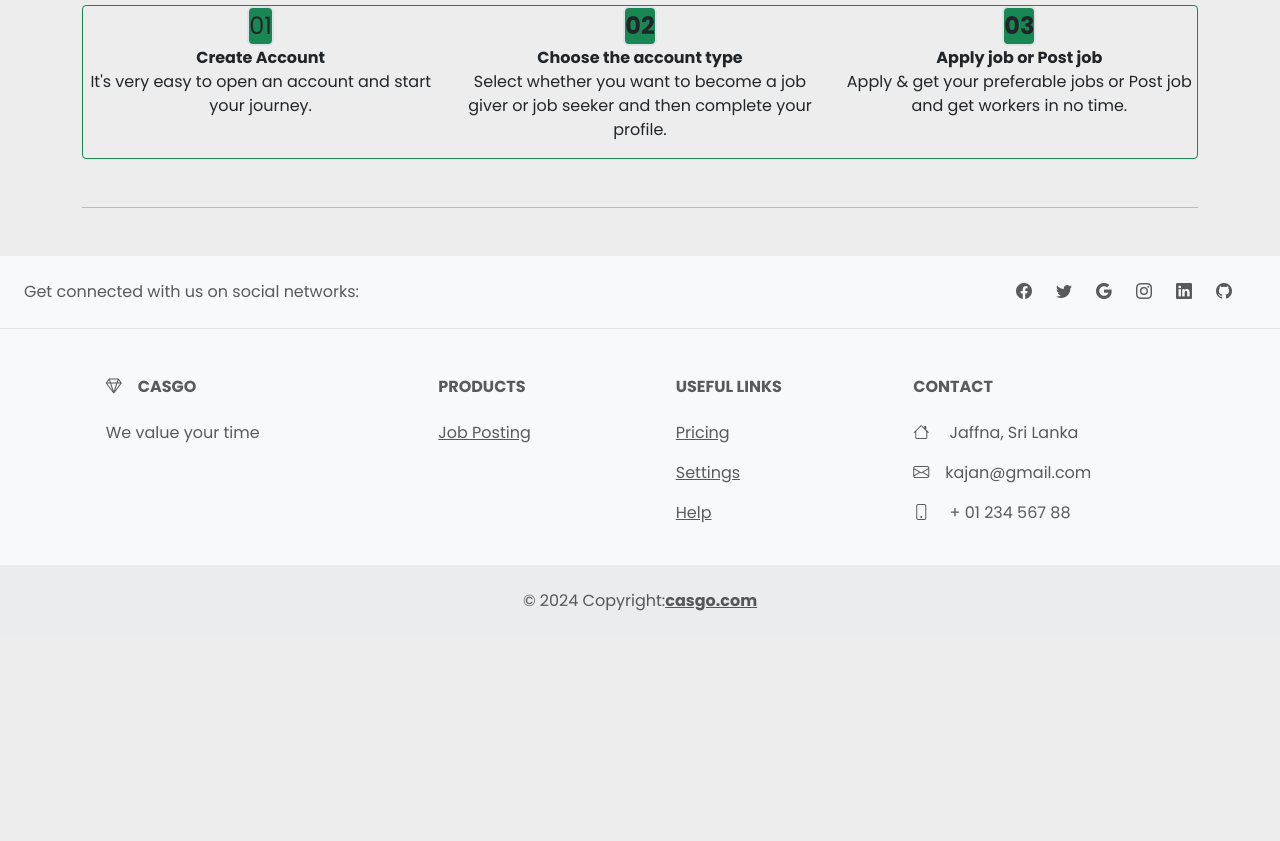
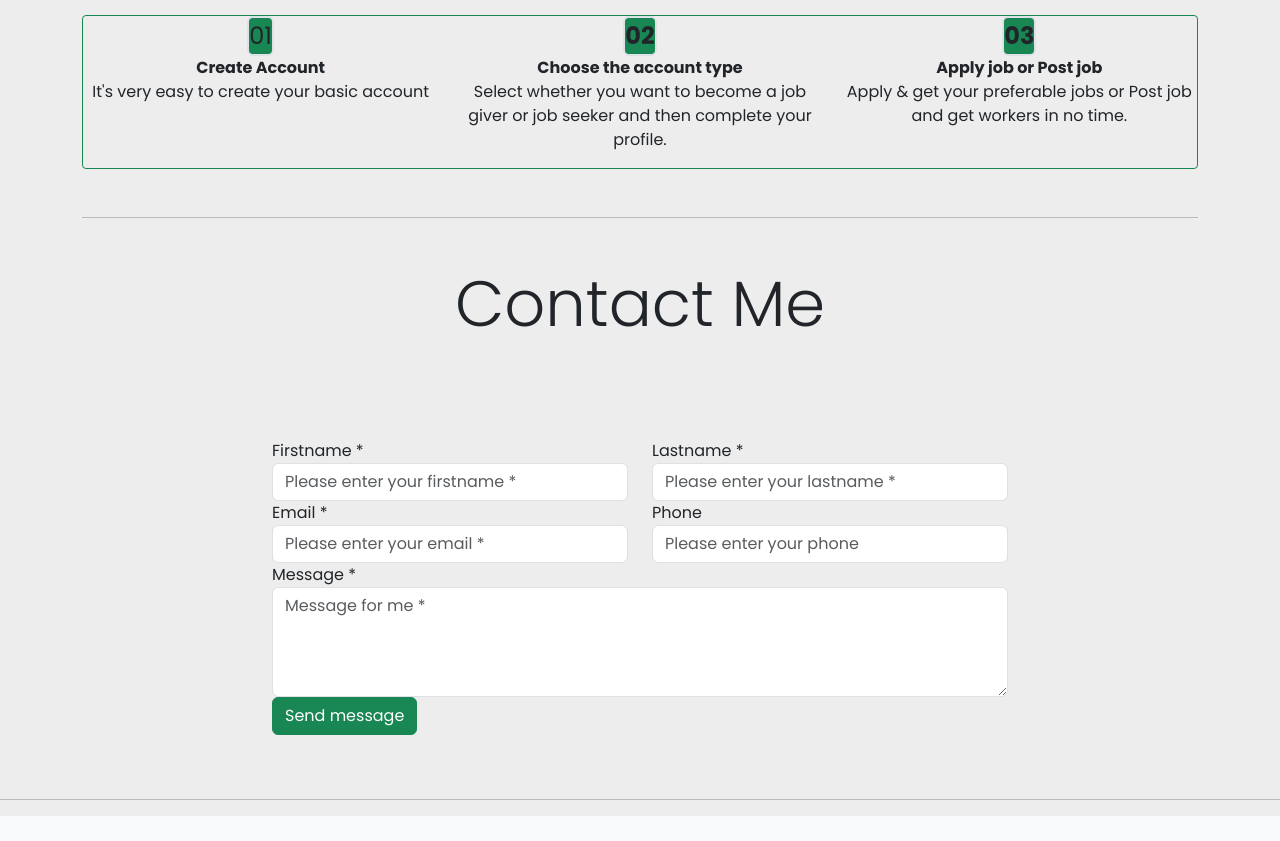
Before and after one commit to Kajasoruban/casgo, a React (Create React App) app in the folder frontend/my-app/: page / in a window 1280 px wide. Shown: the part 882-1723 px from the top of the page. Before the commit the page ends 1519 px from the top, so only its background shows below. Built offline with nearby package versions, Linux system fonts and the light colour scheme.

Commit message:
little polished

```diff
--- a/frontend/my-app/src/App.css
+++ b/frontend/my-app/src/App.css
@@ -45,12 +45,13 @@ body {
 /* for carousel start*/
 
 .text-stroke-p{
-    -webkit-text-stroke: 1px #ffc107;
+    -webkit-text-stroke: 2px #ffc107;
+
     color: #2b580c;
 }
 
 .text-stroke-s{
-    -webkit-text-stroke: 2px #2b580c;
+    -webkit-text-stroke: 3px #2b580c;
     color: #ffc107;
 }
 
@@ -62,15 +63,15 @@ body {
 }
 
 .c-item {
-    height: 560px;
-    width: 100vw;
+    height: 570px;
+    width: 100%;
   }
 
 .c-img {
 height: 100%;
-width: 90%;
+width: 80%;
 margin: 0 auto;
-/* filter: brightness(0.9); */
+filter: brightness(0.5);
 }
 
 /* for carousel end*/
--- a/frontend/my-app/src/App.js
+++ b/frontend/my-app/src/App.js
@@ -59,8 +59,8 @@ function App() {
     <Route path="/admin/dashboard" element={<UserRoute><AdminDashboardHOC/></UserRoute>}/>
     <Route path="/admin/allusers" element={<UserRoute><AdminAllUsersHOC/></UserRoute>}/>
     <Route path="/admin/alljobs" element={<UserRoute><AdminAllJobsHOC/></UserRoute>}/>
-    <Route path="/jobs" element={<UserRoute><Jobs/></UserRoute>}/>
-    <Route path='/jobs/:id' element={<JobsById />} />
+    <Route path="/jobs" element={<Jobs/>}/>
+    <Route path='/jobs/:id' element={<UserRoute><JobsById /></UserRoute>} />
     <Route path="*" element={<NotFound/>}/>
 
     </Routes>
--- a/frontend/my-app/src/components/Landing.jsx
+++ b/frontend/my-app/src/components/Landing.jsx
@@ -34,7 +34,7 @@ function Landing(){
           <div className="carousel-inner">
             <div className="carousel-item active c-item ">
               <img
-                src="https://img.freepik.com/free-vector/man-search-hiring-job-online-from-laptop_1150-52728.jpg?w=1060&t=st=1707554661~exp=1707555261~hmac=6b1d011ae351ecdf7195323f33ecbb359e662c8e491b81336f5bfebfed059c4a"
+                src="https://img.freepik.com/free-vector/job-vacancy-isometric-background-with-applicants-employers-looking-into-resume-sheet-vector-illustration_1284-81716.jpg?w=826&t=st=1708105997~exp=1708106597~hmac=db54ff6997a9b2356219431791aa168bd81d7c3d149dc372a1cbcf145282fc71"
                 className="d-block  c-img"
                 alt="Slide 1"
               />
@@ -138,7 +138,7 @@ function Landing(){
                       Create Account
                     </div>
                     <p>
-                      It's very easy to open an account and start your journey.
+                      It's very easy to create your basic account
                     </p>
                   </div>
                 </div>
@@ -182,6 +182,77 @@ function Landing(){
         {/* how it work section end */}
 
 
+        <div class="container">
+          <h1 className="display-3 text-center my-5">Contact Me</h1>
+
+    <div class="row">
+
+      <div class="col-lg-8 col-lg-offset-2 mx-auto my-5">
+
+
+        <form id="contact-form" method="post" action="" role="form">
+
+        <div class="messages"></div>
+
+        <div class="controls">
+
+          <div class="row">
+            <div class="col-md-6">
+              <div class="form-group">
+                <label for="form_name">Firstname *</label>
+                <input id="form_name" type="text" name="name" class="form-control" placeholder="Please enter your firstname *" required="required" data-error="Firstname is required."/>
+                <div class="help-block with-errors"></div>
+              </div>
+            </div>
+            <div class="col-md-6">
+              <div class="form-group">
+                <label for="form_lastname">Lastname *</label>
+                <input id="form_lastname" type="text" name="surname" class="form-control" placeholder="Please enter your lastname *" required="required" data-error="Lastname is required."/>
+                <div class="help-block with-errors"></div>
+              </div>
+            </div>
+          </div>
+          <div class="row">
+            <div class="col-md-6">
+              <div class="form-group">
+                <label for="form_email">Email *</label>
+                <input id="form_email" type="email" name="email" class="form-control" placeholder="Please enter your email *" required="required" data-error="Valid email is required."/>
+                <div class="help-block with-errors"></div>
+              </div>
+            </div>
+            <div class="col-md-6">
+              <div class="form-group">
+                <label for="form_phone">Phone</label>
+                <input id="form_phone" type="tel" name="phone" class="form-control" placeholder="Please enter your phone"/>
+                <div class="help-block with-errors"></div>
+              </div>
+            </div>
+          </div>
+          <div class="row">
+            <div class="col-md-12">
+              <div class="form-group">
+                <label for="form_message">Message *</label>
+                <textarea id="form_message" name="message" class="form-control" placeholder="Message for me *" rows="4" required data-error="Please,leave us a message."></textarea>
+                <div class="help-block with-errors"></div>
+              </div>
+            </div>
+            <div class="col-md-12">
+              <input type="submit" class="btn btn-success btn-send" value="Send message"/>
+            </div>
+          </div>
+
+        </div>
+
+        </form>
+
+      </div>
+
+    </div>
+
+  </div>
+  <hr/>
+
+
       </>
     );
 }
--- a/frontend/my-app/src/components/Navbar.jsx
+++ b/frontend/my-app/src/components/Navbar.jsx
@@ -90,7 +90,7 @@ function Navbar() {
                   </div>
                         :
                     <>
-                <img src={ !userInfoExtra ?"https://encrypted-tbn0.gstatic.com/images?q=tbn:ANd9GcSTN9TaGrF3qmBtBoXN5TaTdijk8dUfq2z7w6a-QjVoEjtxv2f2IcWph0-e7avSfpgTjdg&usqp=CAU":!userInfoExtra.message  ? userInfoExtra.image.url  :"https://encrypted-tbn0.gstatic.com/images?q=tbn:ANd9GcSTN9TaGrF3qmBtBoXN5TaTdijk8dUfq2z7w6a-QjVoEjtxv2f2IcWph0-e7avSfpgTjdg&usqp=CAU" } alt="profile pic" style={{ width:"4rem", height:"4rem", borderRadius:"50%"}} />
+                <img src={ !userInfoExtra ?"https://encrypted-tbn0.gstatic.com/images?q=tbn:ANd9GcSTN9TaGrF3qmBtBoXN5TaTdijk8dUfq2z7w6a-QjVoEjtxv2f2IcWph0-e7avSfpgTjdg&usqp=CAU":!userInfoExtra.message  ? userInfoExtra.image.url  :"https://encrypted-tbn0.gstatic.com/images?q=tbn:ANd9GcSTN9TaGrF3qmBtBoXN5TaTdijk8dUfq2z7w6a-QjVoEjtxv2f2IcWph0-e7avSfpgTjdg&usqp=CAU" } alt="profile pic" style={{ width:"4rem", height:"4rem", borderRadius:"50%",border:"1px solid black"}} />
                 <p className="text-center small">{userInfo?userInfo.name:"user"}</p>
                     </>
                 }
--- a/frontend/my-app/src/pages/global/Header.jsx
+++ b/frontend/my-app/src/pages/global/Header.jsx
@@ -59,7 +59,7 @@ const Header = () => {
     const { collapseSidebar } = useProSidebar();
     return (
         <Box sx={{ flexGrow: 1 }}>
-            <AppBar position="static"  sx={{ boxShadow: 0 ,backgroundColor:"#64c82190"}}>
+            <AppBar position="static"  sx={{ boxShadow: 0 ,backgroundColor:"#2b580c98"}}>
                 <Toolbar>
                     <IconButton onClick={() => collapseSidebar()}
                         size="large"
--- a/frontend/my-app/src/redux/actions/userAction.js
+++ b/frontend/my-app/src/redux/actions/userAction.js
@@ -170,7 +170,8 @@ export const appliedJobsAction = (job) => async(dispatch) =>{
             type: APPLIED_JOBS_FAIL,
             payload: error.response.data.error
         });
-        toast.error(error.response.data.message);
+
+        toast.error(error.response.statusText);
     }
 }
 
```
Also changed, not shown: 1 other file (tests, documents, lock files or other folders).
